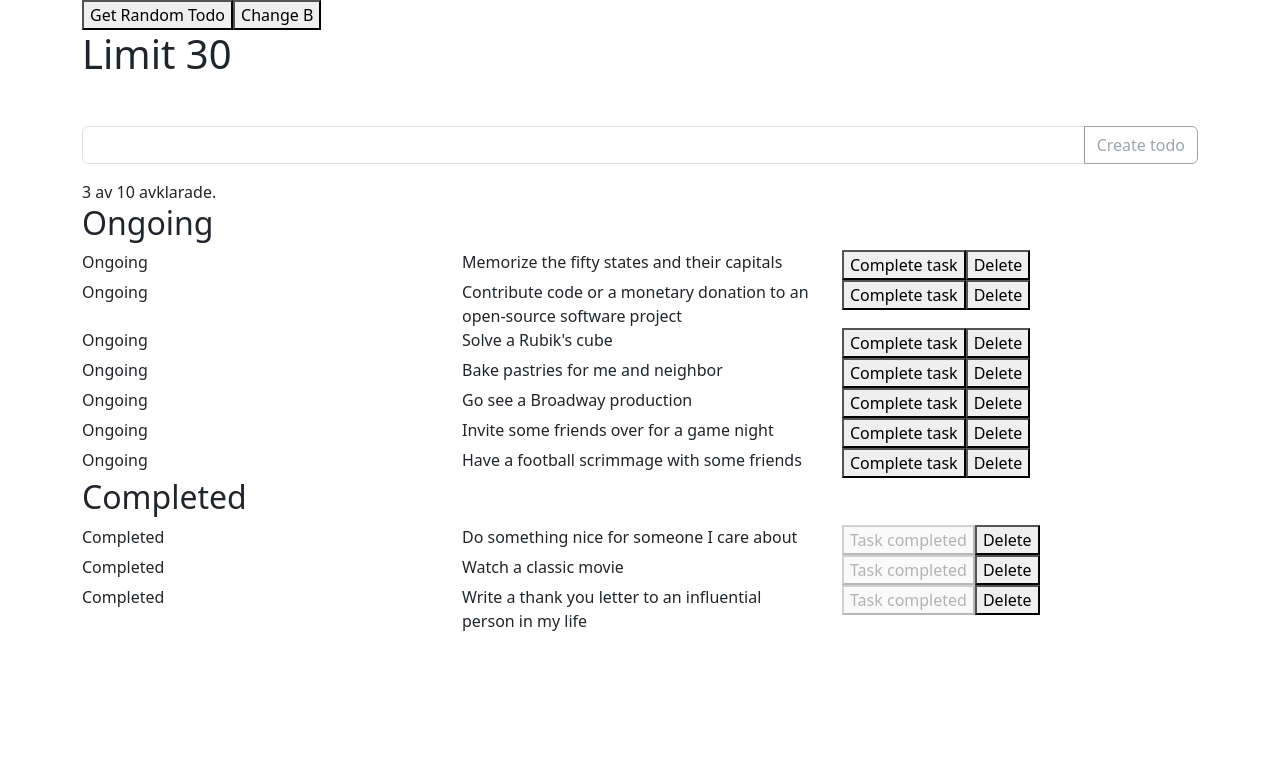
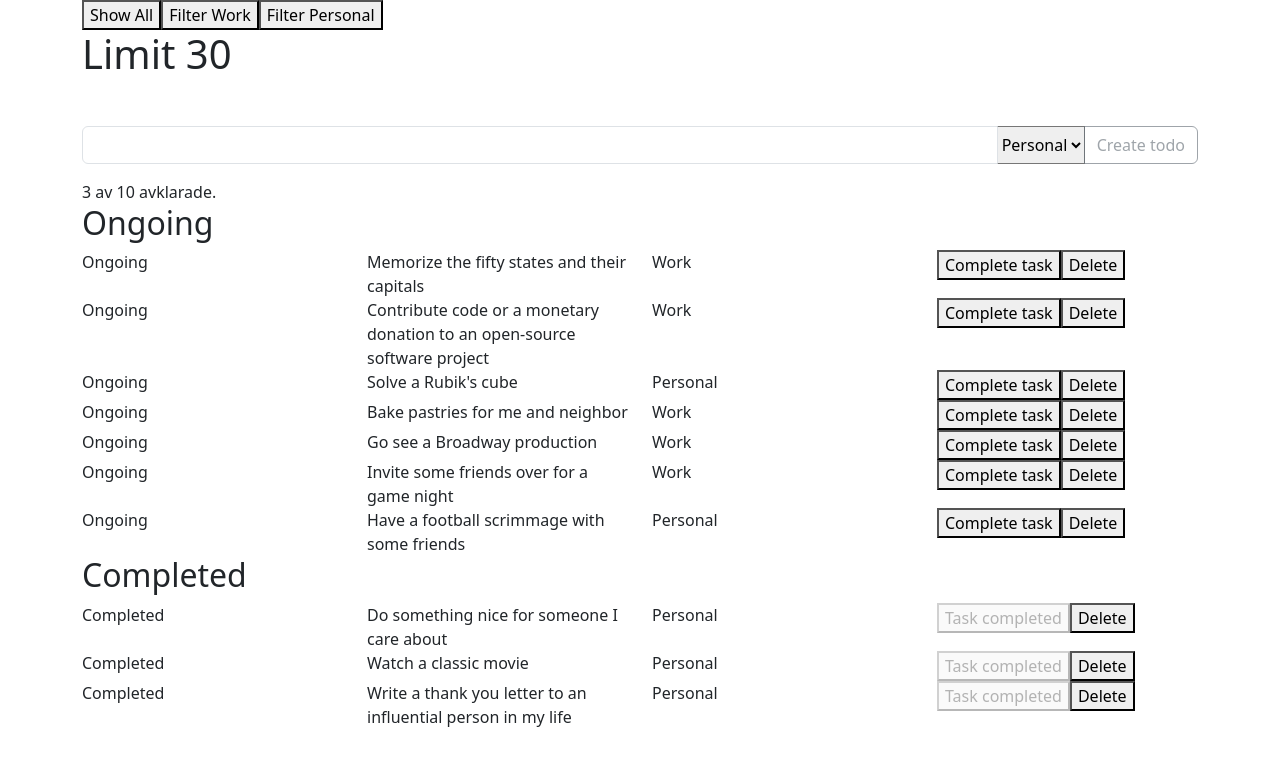
Before and after one commit to devjoppe/mi-todo-react, a React (Vite) app: page / in a window 1280 px wide. Shown: the top 766 px of the page. Built offline with nearby package versions, Linux system fonts and the light colour scheme; data requests are answered from the project's data file.

Commit message:
Added a select with todo type

```diff
--- a/src/components/AddNewTodoForm.tsx
+++ b/src/components/AddNewTodoForm.tsx
@@ -7,16 +7,21 @@ interface IProp {
 }
 const AddNewTodoForm:React.FC<IProp> = ({newPost}) => {
 
+    const todoOptions = ['Personal', 'Work']
+
     const [todoInput, setTodoInput] = useState('')
+    const [todoType, setTodoType] = useState(todoOptions[0])
 
     // Save new input data
-    const saveTodo = (data:string) => {
+    const saveTodo = (data:string, type:string) => {
+        console.log(data)
         const newId = uniqid()
         const newTodo = {
             id: newId,
             todo: data,
             completed: false,
-            userId: uniqid()
+            userId: uniqid(),
+            type: type
         }
         newPost(newTodo)
         // Use newPost(data) -> To send it to App
@@ -26,11 +31,17 @@ const AddNewTodoForm:React.FC<IProp> = ({newPost}) => {
         <div className="row mt-5">
             <form onSubmit={(e: React.FormEvent) => {
                 e.preventDefault();
-                saveTodo(todoInput)
+                saveTodo(todoInput, todoType)
                 setTodoInput('')
+                setTodoType(todoOptions[0])
             }}>
                 <div className="input-group mb-3">
                     <input aria-describedby="button-addon2" className="form-control" type="text" value={todoInput} onChange={e => setTodoInput(e.target.value)} required/>
+                    <select value={todoType} onChange={e => setTodoType(e.target.value)}>
+                        {todoOptions.map(item => (
+                            <option value={item} key={item}>{item}</option>
+                        ))}
+                    </select>
                     <button id="button-addon2" className="btn btn-outline-secondary" type="submit" disabled={todoInput.length < 1}>Create todo</button>
                 </div>
             </form>
--- a/src/components/MenuButtons.tsx
+++ b/src/components/MenuButtons.tsx
@@ -7,8 +7,9 @@ interface IProps {
 const MenuButtons:React.FC<IProps> = ({changeEndPoint}) => {
     return (
         <div>
-            <button onClick={() => {changeEndPoint('todos/random')}}>Get Random Todo</button>
-            <button>Change B</button>
+            <button onClick={() => {changeEndPoint('todos')}}>Show All</button>
+            <button onClick={() => {changeEndPoint('todos?type=Work')}}>Filter Work</button>
+            <button onClick={() => {changeEndPoint('todos?type=Personal')}}>Filter Personal</button>
         </div>
     )
 }
--- a/src/components/TodoItem.tsx
+++ b/src/components/TodoItem.tsx
@@ -1,11 +1,11 @@
-import {apiTodos, todoItem} from "../interface/todoInterface.tsx";
+import {apiTodos} from "../interface/todoInterface.tsx";
 import React from "react";
 
 // This one is very important when I want to use props between components.
 interface TodoItemProp {
     todoItem: apiTodos
-    onClick: (data:todoItem) => void
-    onDelete: (data:todoItem) => void
+    onClick: (data:apiTodos) => void
+    onDelete: (data:apiTodos) => void
 }
 const TodoItem:React.FC<TodoItemProp> = ({todoItem, onClick, onDelete}) => {
     return(
@@ -15,6 +15,9 @@ const TodoItem:React.FC<TodoItemProp> = ({todoItem, onClick, onDelete}) => {
             </div>
             <div className="col">
                 {todoItem.todo}
+            </div>
+            <div className="col">
+                {todoItem.type}
             </div>
             <div className="col">
                 {todoItem.completed ? <button disabled>Task completed</button> :
--- a/src/services/API.ts
+++ b/src/services/API.ts
@@ -5,9 +5,5 @@ export const getApiResource = async (endPoint:string) => {
         throw new Error(`This is an HTTP error: The status is ${response.status}`);
     }
     const todoData = await response.json()
-    if(endPoint === 'todos/random') {
-        return [todoData]
-    } else {
-        return todoData
-    }
+    return todoData
 }
```
